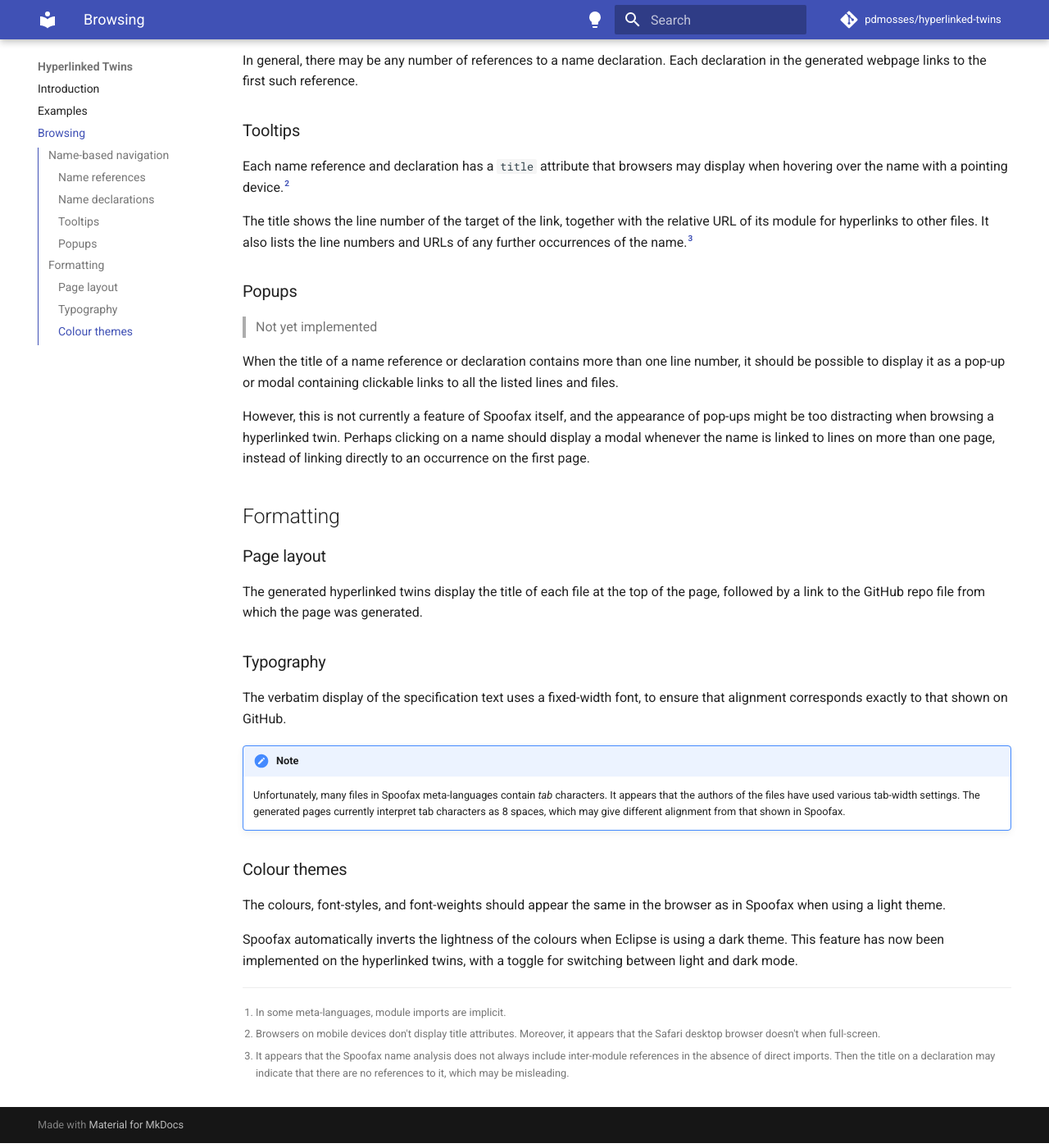
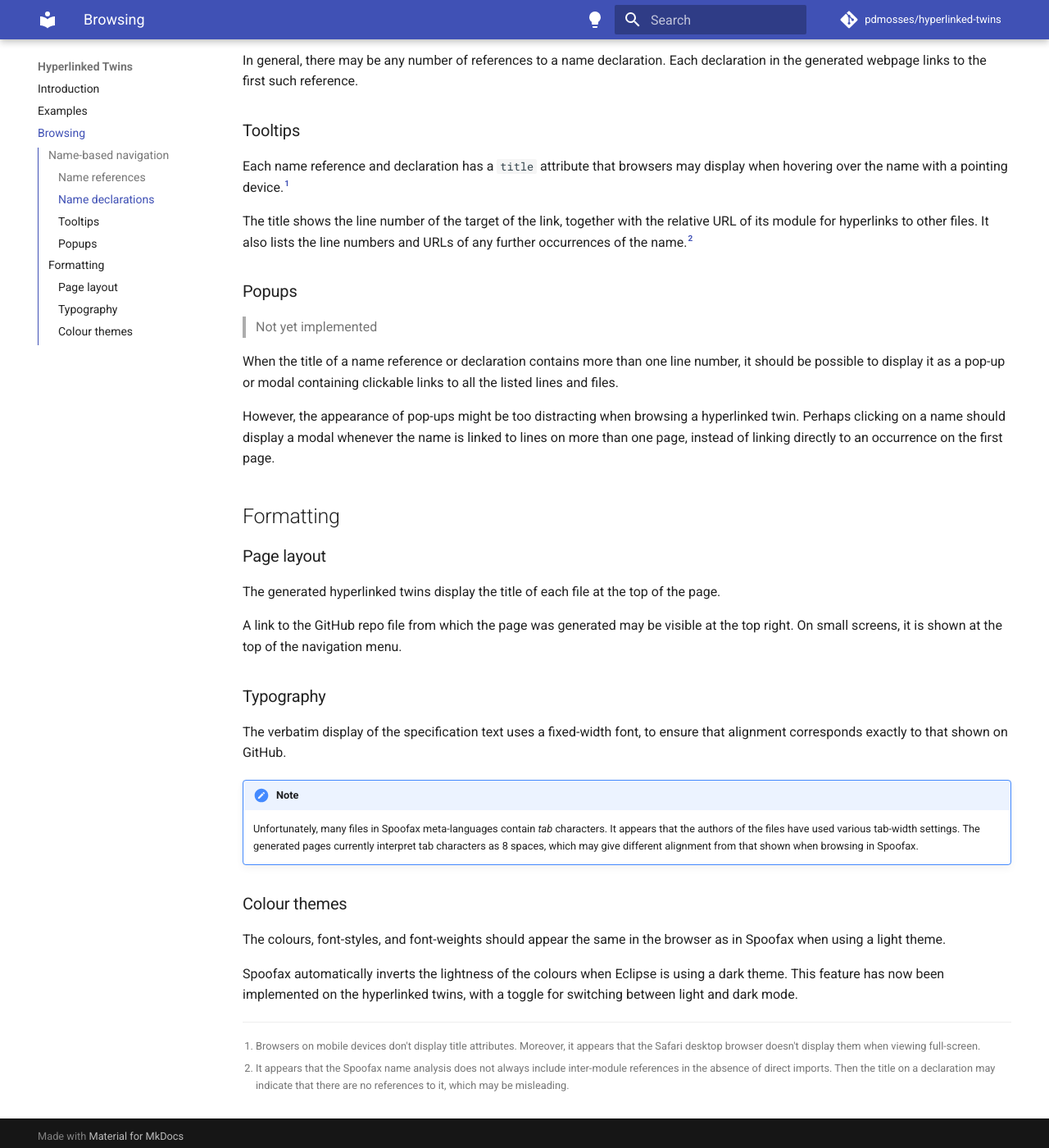
Before and after one commit to pdmosses/hyperlinked-twins, an MkDocs documentation site: the page built from docs/browsing.md, in a window 1280 px wide and 1400 px high, scrolled down 577 px. Shown: the whole window at 82% size. Built offline with MkDocs 1.6.1 and Material for MkDocs 9.7.7, drawn with Linux system fonts in a browser that asks for light colours; comment, search, counter and statistics services are not loaded; some of the changed text lies outside the part shown.

Commit message:
Minor updates

```diff
--- a/docs/browsing.md
+++ b/docs/browsing.md
@@ -9,9 +9,7 @@ A specification in a Spoofax meta-language may consist of a collection of module
 each in a separate file.
 
 Name binding is multi-file:
-a name declared in one module may be referenced in other modules.[^imports]
-
-[^imports]: In some meta-languages, module imports are implicit.
+a name declared in one module may be referenced in other modules.
 
 ### Name references
 
@@ -37,7 +35,7 @@ together with the relative URL of its module for hyperlinks to other files.
 It also lists the line numbers and URLs of any further occurrences of the name.[^missing]
 
 [^title]: Browsers on mobile devices don't display title attributes.
-    Moreover, it appears that the Safari desktop browser doesn't when full-screen.
+    Moreover, it appears that the Safari desktop browser doesn't display them when viewing full-screen.
 
 [^missing]: It appears that the Spoofax name analysis does not always include inter-module references
     in the absence of direct imports.
@@ -52,8 +50,7 @@ When the title of a name reference or declaration contains more than one line nu
 it should be possible to display it as a pop-up or modal
 containing clickable links to all the listed lines and files.
 
-However, this is not currently a feature of Spoofax itself,
-and the appearance of pop-ups might be too distracting when browsing a hyperlinked twin.
+However, the appearance of pop-ups might be too distracting when browsing a hyperlinked twin.
 Perhaps clicking on a name should display a modal whenever the name is linked to lines on more than one page,
 instead of linking directly to an occurrence on the first page.
 
@@ -61,8 +58,10 @@ instead of linking directly to an occurrence on the first page.
 
 ### Page layout
 
-The generated hyperlinked twins display the title of each file at the top of the page,
-followed by a link to the GitHub repo file from which the page was generated.
+The generated hyperlinked twins display the title of each file at the top of the page.
+
+A link to the GitHub repo file from which the page was generated may be visible at the top right.
+On small screens, it is shown at the top of the navigation menu.
 
 ### Typography
 
@@ -74,7 +73,7 @@ to ensure that alignment corresponds exactly to that shown on GitHub.
     Unfortunately, many files in Spoofax meta-languages contain _tab_ characters.
     It appears that the authors of the files have used various tab-width settings.
     The generated pages currently interpret tab characters as 8 spaces,
-    which may give different alignment from that shown in Spoofax.
+    which may give different alignment from that shown when browsing in Spoofax.
 
 ### Colour themes
 
```
Also changed, not shown: other parts of docs/browsing.md (+1 -1 lines), README.md (+2 -1 lines), docs/examples.md (+1 -1 lines), docs/index.md (+2 -2 lines).
